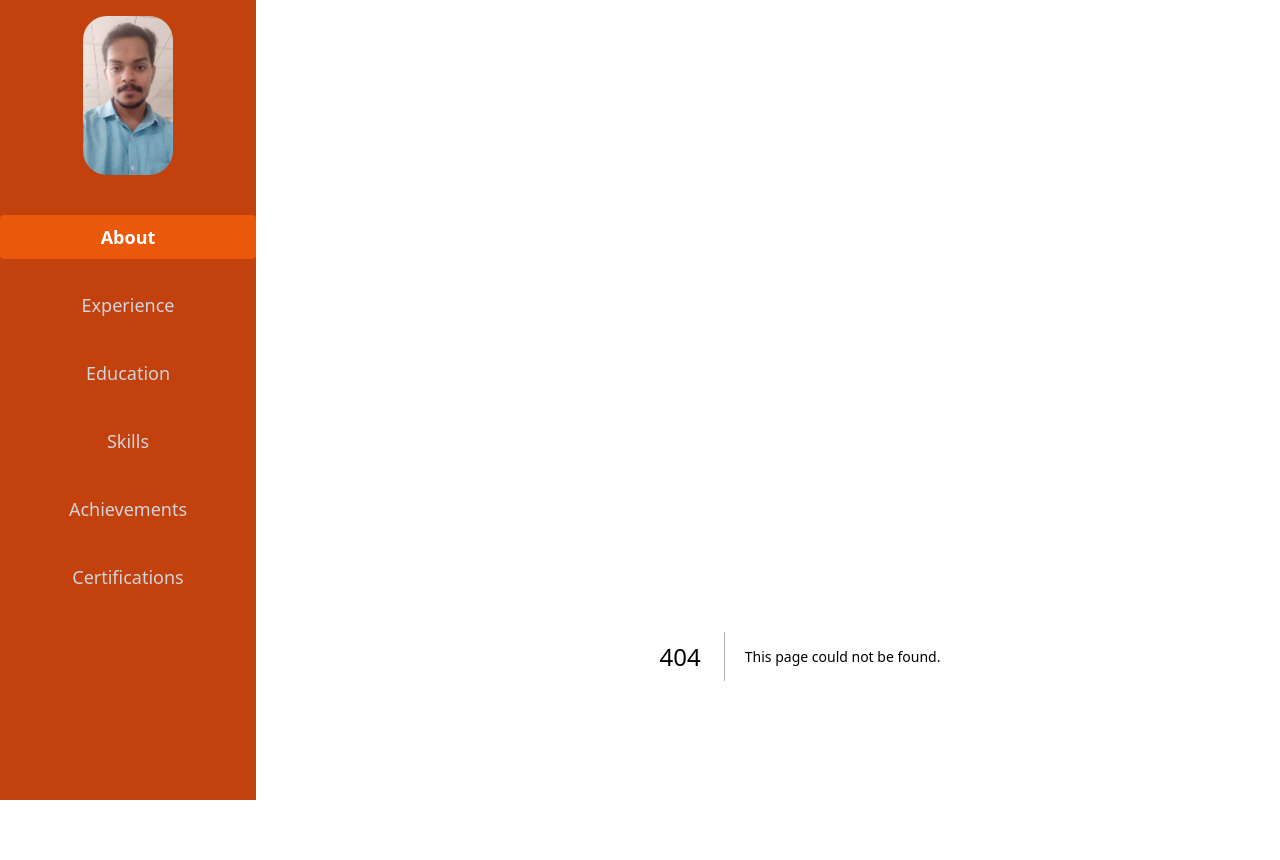
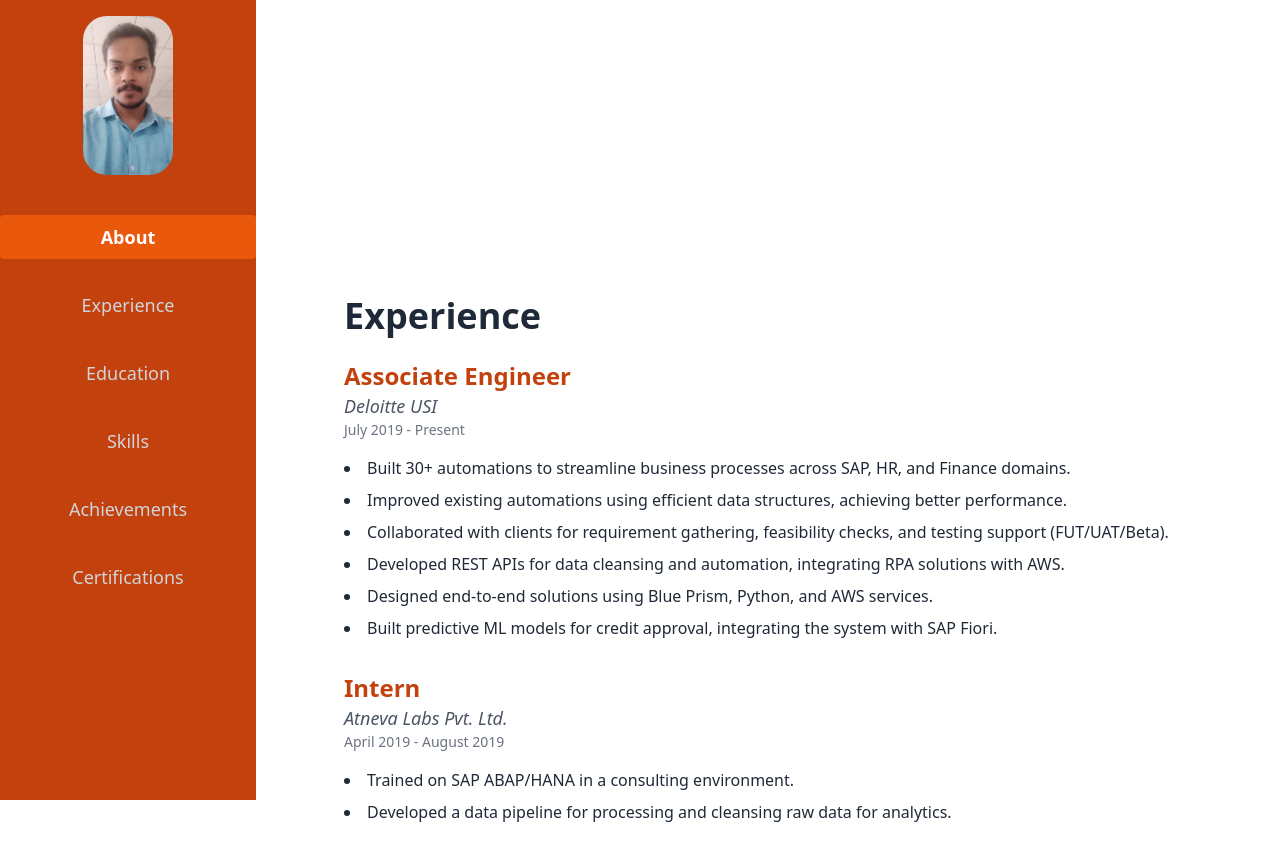
Before and after one commit to Hemantchuabey/Hemant-Chaubey-Portfolio, a Next.js app: page /Experience in a window 1280 px wide. Before the commit this address had no page. Shown: the top 860 px of the page. Built offline with nearby package versions, Linux system fonts and the light colour scheme.

Commit message:
created Experience section and added into portfolio project now on clicking on the sidebar it will transition from one section to another very smoothly

```diff
--- a/app/About/page.tsx
+++ b/app/About/page.tsx
@@ -3,24 +3,25 @@ import { FaLinkedin } from "react-icons/fa6";
 import { FaGithubSquare } from "react-icons/fa";
 import { SiLeetcode } from "react-icons/si";
 import { FaSquareXTwitter } from "react-icons/fa6";
+import Link from 'next/link';
 
 
 const About = () => (
   <div className="header flex flex-col gap-[1.2rem] m-auto h-full">
     <h1 className='lg:text-7xl text-6xl text-blue-950 p-0 m-0'>Hemant <span className='font-semibold text-orange-700'>Chaubey</span></h1>
-    <p className='lg:text-2xl text-xl text-gray-400'>Mumbai, Maharashtra - hementchaubey@gmail.com</p>
+    <h2 className='lg:text-2xl text-xl text-gray-400' >Mumbai, Maharashtra - <a href="mailto:hementchaubey@gmail.com" className='text-orange-700 hover:text-orange-600 hover:underline transition-all 0.3 ease-in'>hementchaubey@gmail.com</a></h2>
     <p className='lg:text-xl text-lg text-blue-950'>Front-end enthusiast seeking opportunities and challenges that will expand my skill set.Worked through hours on HTML, CSS, JavaScript, Reactjs, NextJS, Redux, TypeScript, Redux-Toolkit, RTK-Query, MySql, Tailwind CSS, and GIT. Eager to tackle web development/design challenges to achieve long-lasting impact on user experience..</p>
     <div className="social-links flex flex-col gap-2">
       <h2 className='font-bold lg:text-xl text-lg'>
         Connect With Me
       </h2>
       <div className='flex gap-5'>
-      <a href="https://www.linkedin.com/in/hemant-chaubey-9400a1267/" target="_blank" rel="noopener noreferrer"><FaLinkedin size={35} color='darkblue' />
+      <a href="https://www.linkedin.com/in/hemant-chaubey-9400a1267/" target="_blank" rel="noopener noreferrer" className='hover:scale-105 transition-all 0.3 ease-in'><FaLinkedin size={35} color='darkblue' />
       </a>
-      <a href="https://github.com/Hemantchuabey" target="_blank" rel="noopener noreferrer"><FaGithubSquare size={35} color=''/></a>
-      <a href="https://leetcode.com/u/hemant_chaubey/" target="_blank" rel="noopener noreferrer"><SiLeetcode size={35} color='orange' />
+      <a href="https://github.com/Hemantchuabey" target="_blank" rel="noopener noreferrer" className='hover:scale-105 transition-all 0.3 ease-in'><FaGithubSquare size={35} color=''/></a>
+      <a href="https://leetcode.com/u/hemant_chaubey/" target="_blank" rel="noopener noreferrer" className='hover:scale-105 transition-all 0.3 ease-in'><SiLeetcode size={35} color='orange' />
       </a>
-      <a href="https://x.com/Hemant1905" target="_blank" rel="noopener noreferrer"><FaSquareXTwitter size={35} color=''/>
+      <a href="https://x.com/Hemant1905" target="_blank" rel="noopener noreferrer" className='hover:scale-105 transition-all 0.3 ease-in'><FaSquareXTwitter size={35} color=''/>
       </a>
       </div>
     </div>
--- a/app/Component/Navbar.tsx
+++ b/app/Component/Navbar.tsx
@@ -53,7 +53,7 @@ const Navbar = () => {
                     setActiveSection(item.id);
                     setMenuOpen(false);
                   }}
-                   className={`w-full text-center px-4 py-2 rounded transition-all ${
+                   className={`w-full text-center px-4 py-2 rounded transition-all 0.3 ease-in ${
                     activeSection === item.id
                       ? "bg-orange-600 text-white font-semibold"
                       : "hover:bg-orange-600 hober:scale-95 text-gray-300"
--- a/app/Component/Sidebar.jsx
+++ b/app/Component/Sidebar.jsx
@@ -2,7 +2,7 @@
 
 import Image from "next/image";
 import Link from "next/link";
-import { useState } from "react";
+import { useState,useEffect } from "react";
 
 const Sidebar = () => {
 
@@ -16,6 +16,29 @@ const Sidebar = () => {
     { name: "Achievements", id: "achievements" },
     { name: "Certifications", id: "certifications" },
   ];
+
+  useEffect(() => {
+    const handleScroll = () => {
+      const sections = links.map((link) => document.getElementById(link.id));
+      sections.forEach((section) => {
+        const rect = section?.getBoundingClientRect();
+        if (rect && rect.top >= 0 && rect.top < window.innerHeight / 2) {
+          setActiveSection(section.id);
+        }
+      });
+    };
+
+    window.addEventListener("scroll", handleScroll);
+    return () => window.removeEventListener("scroll", handleScroll);
+  }, [links]);
+
+  const handleLinkClick = (id) => {
+    const section = document.getElementById(id);
+    if (section) {
+      section.scrollIntoView({ behavior: "smooth" });
+    }
+  };
+
 
   return (
     <aside className="hidden lg:flex fixed top-0 left-0 h-full bg-orange-700 text-white flex-col items-center" style={{width:"20vw"}}>
@@ -37,11 +60,13 @@ const Sidebar = () => {
             <button
               key={item.id}
               href={`#${item.name.toLowerCase()}`}
-              onClick={() => setActiveSection(item.id)}
-              className={`w-full text-center px-4 py-2 rounded transition-all ${
+              onClick={() =>{ setActiveSection(item.id),
+                handleLinkClick(item.id)}
+              }
+              className={`w-full text-center px-4 py-2 rounded transition-all 0.3 ease-in ${
                 activeSection === item.id
                   ? "bg-orange-600 text-white font-semibold"
-                  : "hover:bg-orange-600 hover:scale-95 text-gray-300"
+                  : "hover:bg-orange-600 hover:scale-95 text-gray-300 0.3 ease-in"
               }`}
             >
 {/* {`w-full text-center px-4 py-2
--- /dev/null
+++ b/app/Experience/page.jsx
@@ -0,0 +1,48 @@
+"use client";
+
+const Experience = () => {
+  const experiences = [
+    {
+      title: "Associate Engineer",
+      company: "Deloitte USI",
+      duration: "July 2019 - Present",
+      details: [
+        "Built 30+ automations to streamline business processes across SAP, HR, and Finance domains.",
+        "Improved existing automations using efficient data structures, achieving better performance.",
+        "Collaborated with clients for requirement gathering, feasibility checks, and testing support (FUT/UAT/Beta).",
+        "Developed REST APIs for data cleansing and automation, integrating RPA solutions with AWS.",
+        "Designed end-to-end solutions using Blue Prism, Python, and AWS services.",
+        "Built predictive ML models for credit approval, integrating the system with SAP Fiori.",
+      ],
+    },
+    {
+      title: "Intern",
+      company: "Atneva Labs Pvt. Ltd.",
+      duration: "April 2019 - August 2019",
+      details: [
+        "Trained on SAP ABAP/HANA in a consulting environment.",
+        "Developed a data pipeline for processing and cleansing raw data for analytics.",
+      ],
+    },
+  ];
+
+  return (
+    <div className="px-6 py-10">
+      <h1 className="text-4xl font-bold text-gray-800 mb-6">Experience</h1>
+      {experiences.map((exp, index) => (
+        <div key={index} className="mb-8">
+          <h2 className="text-2xl font-semibold text-orange-700">{exp.title}</h2>
+          <h3 className="text-lg text-gray-600 italic">{exp.company}</h3>
+          <p className="text-sm text-gray-500 mb-4">{exp.duration}</p>
+          <ul className="list-disc list-inside space-y-2 text-gray-800">
+            {exp.details.map((detail, i) => (
+              <li key={i}>{detail}</li>
+            ))}
+          </ul>
+        </div>
+      ))}
+    </div>
+  );
+};
+
+export default Experience;
--- a/app/page.tsx
+++ b/app/page.tsx
@@ -1,7 +1,28 @@
 import Image from "next/image";
 import About from './About/page'
+import Experience from './Experience/page'
 export default function Home() {
   return (
-    <div><About/></div>
+
+    <main className="ml-[20vw] flex flex-col">
+    <section id="about" className="h-screen px-6 py-10">
+      <h1 className="text-4xl font-bold">About Me</h1>
+      {/* About content here */}
+      <About/>
+    </section>
+
+    <section id="experience" className="h-auto px-6 py-10">
+      <Experience />
+    </section>
+
+    {/* Add other sections (Education, Skills, etc.) */}
+  </main>
+
   );
 }
+
+    // <div>
+
+    //   {/* <About/> */}
+    //   <Experience/>
+    // </div>
```
